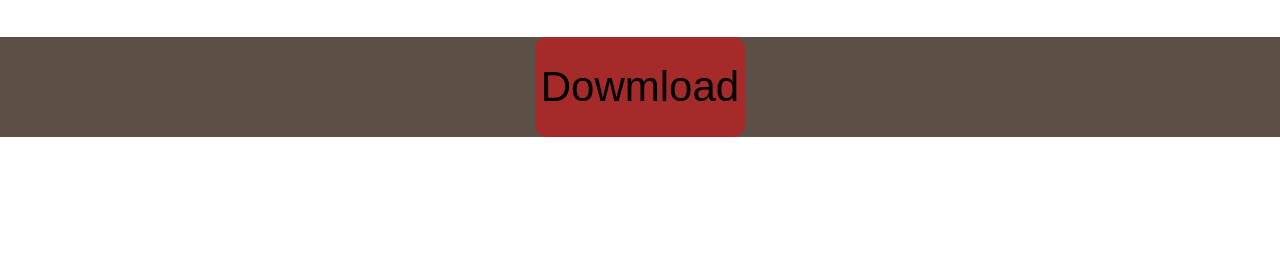
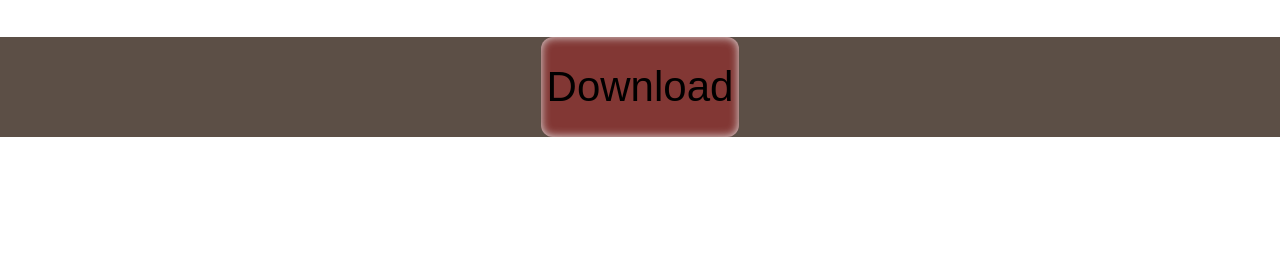
Before and after one commit to lalitpatel7/coffee-shop, a plain HTML site: page index.html in a window 1280 px wide. Shown: the part 3709-3963 px from the top of the page. Drawn offline with Linux system fonts and the light colour scheme.

Commit message:
Add files via upload

```diff
--- a/index.html
+++ b/index.html
@@ -88,6 +88,9 @@
             align-items: center;
             justify-content: center;
              background-color: rgb(92, 79, 70);
+             cursor: pointer;
+
+
           }
 
        </style>
@@ -188,7 +191,7 @@
 
                <div id="fifth" style="width: 100%; height: 300;">
                    <img src="https://corretto.qodeinteractive.com/wp-content/uploads/2018/04/h1-single-img-1-250x226.png">
-
+                    <br><br>
 
                  </div>
                <div id="sixth">
@@ -233,7 +236,7 @@
                         </div> <br><br>
                         <div id="nine">
                            <a href="#">
-                            <button style="font-size: 42px; background-color: brown; border-radius: 12px;border: none; height: 100px; ">Dowmload</button>
+                            <button style=" box-shadow: inset 0px 0px 10px rgb(227, 227, 227); font-size: 42px; background-color: rgba(188, 19, 27, 0.401); border-radius: 12px;border: none; height: 100px; ">Download</button>
                            </a>
                         </div>
 
```
